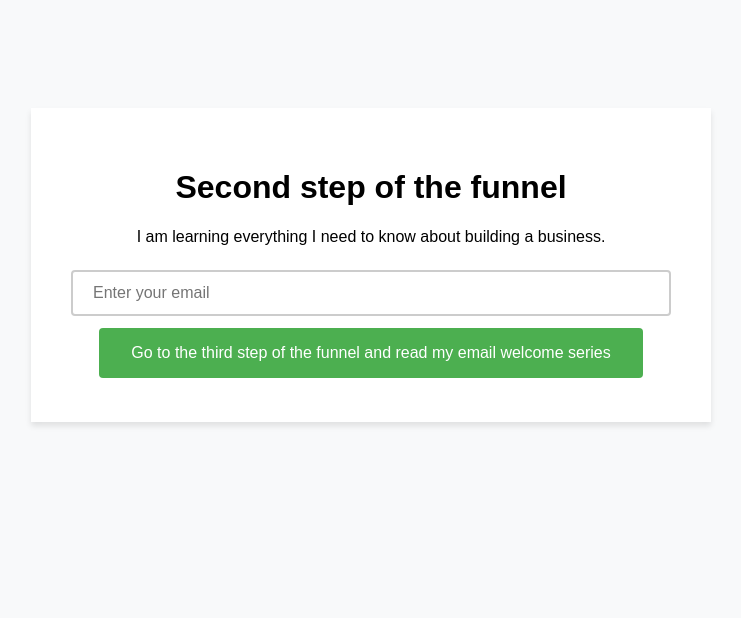
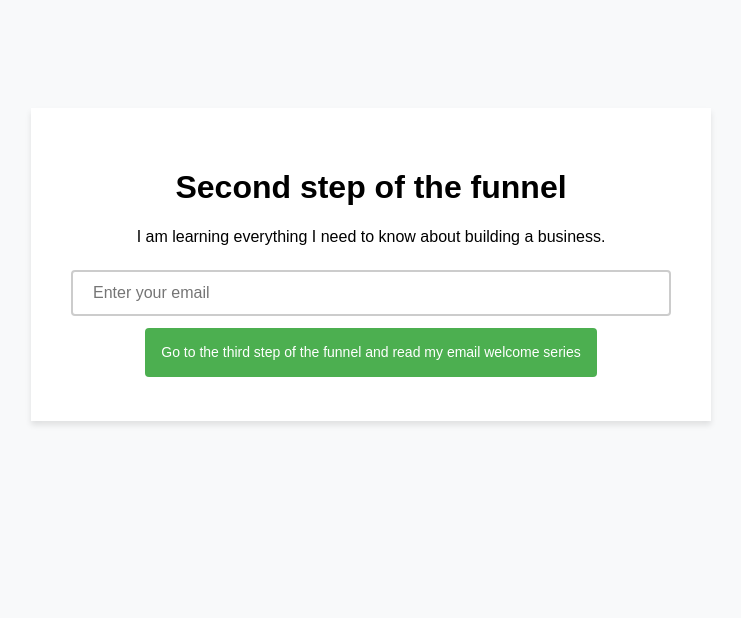
Before and after one commit to PolymathHero/polymathhero, a PHP site: page / in a window 1280 px wide. Shown: the top 618 px of the page, without its empty margins (269-1010 px from the left). Run offline with PHP 8.4, Linux system fonts and the light colour scheme.

Commit message:
Update styles.css

```diff
--- a/styles.css
+++ b/styles.css
@@ -13,7 +13,6 @@ html, body {
   overflow-y: auto;
   -webkit-overflow-scrolling: touch;
 }
-
 
 .container {
     max-width: 600px;
@@ -38,13 +37,15 @@ input[type="submit"] {
     background-color: #4CAF50;
     border: none;
     color: white;
-    padding: 16px 32px;
+    padding: 16px 16px; /* Increase the padding value */
     text-decoration: none;
     margin: 4px 2px;
     cursor: pointer;
     border-radius: 4px;
-    font-size: 16px;
+    font-size: 14px; /* Decrease the font size */
     width: 100%;
+    white-space: normal; /* Add this to wrap the text inside the button */
+    line-height: 1.2; /* Add this to adjust the line height */
 }
 
 @media (min-width: 768px) {
```
